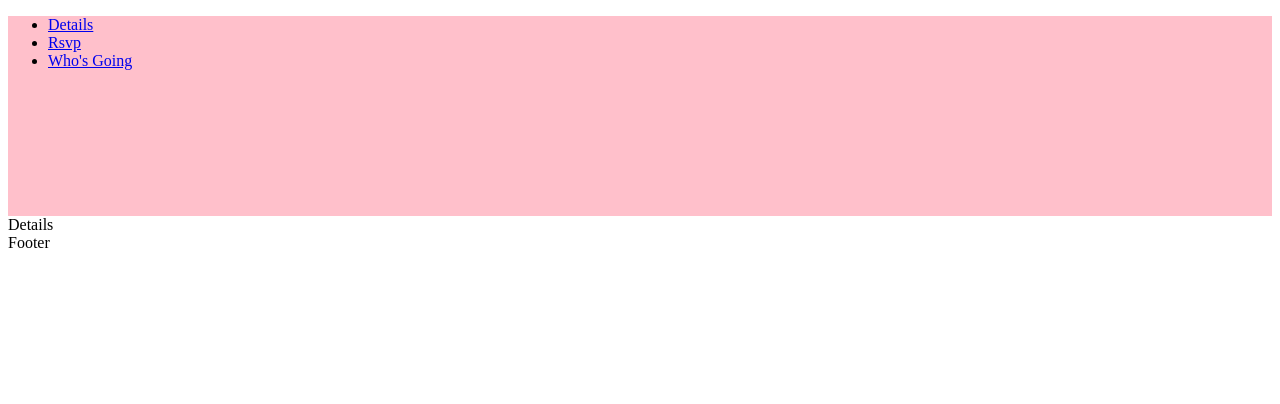
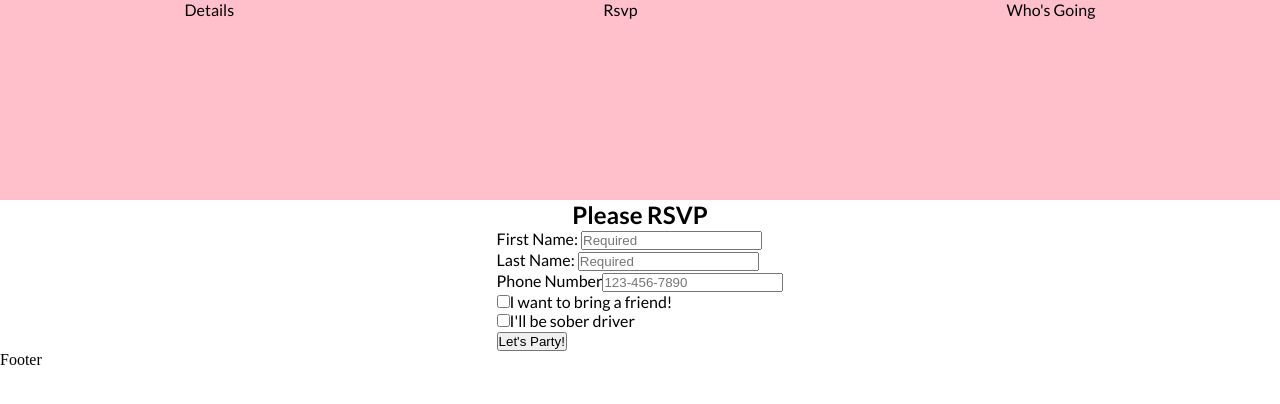
Before and after one commit to kristenwood123/RSVP-react-app, a React (Create React App) app: page /Rsvp in a window 1280 px wide. Shown: the top 404 px of the page. Built offline with nearby package versions, Linux system fonts and the light colour scheme.

Commit message:
added form state

```diff
--- a/public/index.html
+++ b/public/index.html
@@ -3,14 +3,13 @@
 
 <head>
   <meta charset="utf-8" />
-  <link rel="icon" href="%PUBLIC_URL%/favicon.ico" />
   <meta name="viewport" content="width=device-width, initial-scale=1" />
   <meta name="theme-color" content="#000000" />
   <meta name="description" content="Web site created using create-react-app" />
-
-
   <link rel="manifest" href="%PUBLIC_URL%/manifest.json" />
-
+  <style>
+    @import url('https://fonts.googleapis.com/css2?family=Lato:wght@300;400;700&display=swap');
+  </style>
   <title>RSVP</title>
 </head>
 
--- a/src/App.js
+++ b/src/App.js
@@ -19,7 +19,7 @@ const App = () => (
     <div className="container">
        <Header/>
        <Switch>
-          <Route path='/' component={Details}/>
+          <Route exact path='/' component={Details}/>
           <Route path='/Rsvp' component={Rsvp}/>
           <Route path='/List' component={List}/>
        </Switch>
--- a/src/components/Details.js
+++ b/src/components/Details.js
@@ -2,9 +2,34 @@ import React from 'react'
 
 const Details = () => {
   return (
-    <div>
-      Details
-    </div>
+    <section className='details'>
+      <h1>Details</h1>
+
+What:
+Hey, Soooo I'm turning 21! Damn... where does the time go ? So I hope ya'll can come and celebrate with me and catch up with each other. We are gonna have finger food and of course there will be multiple kegs of bud, however you should also bring your own ;)
+
+Note:
+Formal attire.
+
+Respect the property.
+
+Respect the people.
+My extended family will be in attendance, including my grandparents.
+
+There will be security.
+
+Where:
+My House
+88 Woodensdale Ave
+Normsford
+Alender City
+
+When:
+7:30pm
+Saturday 20th
+November
+2019
+    </section>
   )
 }
 
--- a/src/components/Header.js
+++ b/src/components/Header.js
@@ -2,12 +2,14 @@ import React from 'react'
 import { NavLink } from 'react-router-dom'
 import '../index.css'
 
+import Rsvp from './Rsvp'
+
 const Header = () => (
   <header>
     <ul className="navigation">
-      <li><NavLink to='/'>Details</NavLink></li>
+      <li><NavLink exact to='/'>Details</NavLink></li>
       <li><NavLink to='/Rsvp'>Rsvp</NavLink></li>
-      <li><NavLink to="WhosGoing">Who's Going</NavLink></li>
+      <li><NavLink to='/List'>Who's Going</NavLink></li>
     </ul>
   </header>
 )
--- a/src/components/List.js
+++ b/src/components/List.js
@@ -2,9 +2,11 @@ import React from 'react'
 
 const List = () => {
   return (
-    <div>
-      List
-    </div>
+    <section className ='List'>
+      <h1>Who's Going</h1>
+      <p>There people are coming, are you?</p>
+      <p>+1 means they're bringing someone. A steering wheel indicates a sober driver.</p>
+    </section>
   )
 }
 
--- a/src/components/Rsvp.js
+++ b/src/components/Rsvp.js
@@ -1,10 +1,86 @@
-import React from 'react'
+import React, { useState } from 'react'
 
 const Rsvp = () => {
+  const [inputValues, setInputValues] = useState({
+    firstName: '',
+    lastName: '',
+    number: ''
+  });
+
+  const [people, setPeople] = useState([])
+
+  const handleOnChange = e => {
+    //  const target = e.target;
+    //   const value = target.type === 'checkbox' ? target.checked : target.value;
+    //   const name = target.name;
+    setInputValues((prevState) => ({
+      ...prevState,
+      [e.target.name]: e.target.value
+    }));
+  };
+
+  const handleSubmit = e => {
+    e.preventDefault();
+    console.log(inputValues);
+  }
+
   return (
-    <div>
-      Rsvp
-    </div>
+    <section className='Rsvp'>
+      <legend><h1>Please RSVP</h1></legend>
+      <form onSubmit={handleSubmit}>
+        <fieldset>
+        <div>
+          <label htmlFor="firstName">First Name: </label>
+          <input type="text"
+            placeholder='Required'
+            id='firstName'
+            name='firstName'
+            value={inputValues.firstName}
+            onChange={handleOnChange}
+            required />
+        </div>
+
+        <div>
+          <label htmlFor="lastName">Last Name: </label>
+          <input
+            type="text"
+            placeholder='Required'
+            id='lastName'
+            name='lastName'
+            value={inputValues.lastName}
+            onChange={handleOnChange}
+            required />
+        </div>
+
+        <div>
+          <label htmlFor="number">Phone Number</label>
+          <input
+            type="tel"
+            id='number'
+            name='number'
+            placeholder='123-456-7890'
+            value={inputValues.number}
+            onChange={handleOnChange}
+            required />
+        </div>
+      </fieldset>
+
+      <fieldset>
+        <div className="rsvp-additions">
+            <div>
+              <input type="checkbox" id='plusOne' name='plusOne' checked={inputValues.plusOne} onChange={handleOnChange}/>
+              <label htmlFor="plusOne" className='plusOne'>I want to bring a friend!</label>
+            </div>
+
+            <div>
+              <input type="checkbox" id='driver' name='driver' checked={inputValues.driver} onChange={handleOnChange}/>
+              <label htmlFor="driver">I'll be sober driver</label>
+            </div>
+          </div>
+          <button type='submit' className='btn'>Let's Party!</button>
+      </fieldset>
+      </form>
+    </section>
   )
 }
 
--- a/src/index.css
+++ b/src/index.css
@@ -1,9 +1,12 @@
 :root {
   --color-win: #78cf82;
+  --font-family-main: "Lato", sans-serif;
 }
 
 * {
   box-sizing: border-box;
+  margin: 0;
+  padding: 0;
 }
 
 header {
@@ -11,3 +14,36 @@ header {
   background-color: pink;
   margin: 0 auto;
 }
+
+.navigation {
+  display: flex;
+  justify-content: space-around;
+  align-content: flex-end;
+  font-family: var(--font-family-main);
+}
+
+ul {
+  list-style-type: none;
+}
+
+.navigation a {
+  list-style-type: none;
+  color: black;
+  text-decoration: none;
+  cursor: pointer;
+}
+
+/* Details---------------------------------------------------- */
+.Rsvp {
+  display: flex;
+  flex-direction: column;
+  align-items: center;
+  font-family: var(--font-family-main);
+}
+
+fieldset {
+  border: none;
+}
+
+/* RSVP---------------------------------------------------- */
+/* List---------------------------------------------------- */
```
